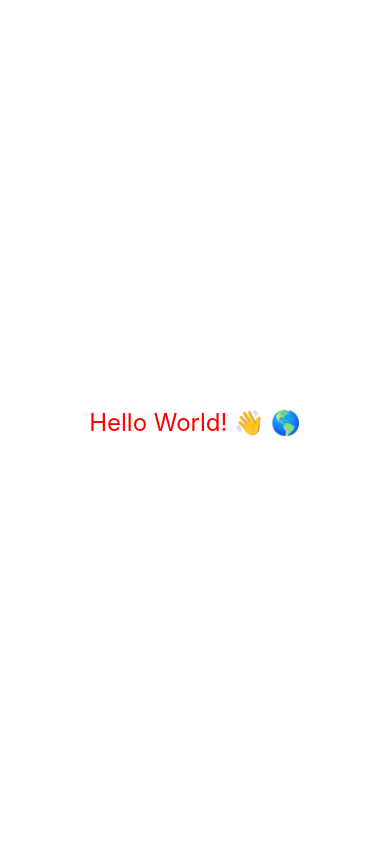
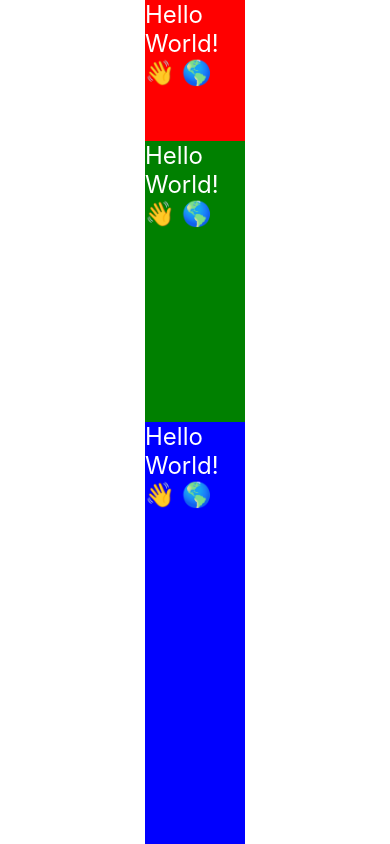
Before and after one commit to zearkiatos/hello-react-native-app, a React Native app: screen / in a window 390 px wide. Built offline with nearby package versions, Linux system fonts and the light colour scheme.

Commit message:
Dimentions with Flex

```diff
--- a/App.js
+++ b/App.js
@@ -6,13 +6,33 @@ import Greeting from './src/components/Greeting';
 export default function App() {
   return (
     <View style={styles.container}>
-      <Greeting text='Hello World! 👋 🌎' />
+      <Greeting text='Hello World! 👋 🌎' style={[styles.text, styles.red]} />
+      <Greeting text='Hello World! 👋 🌎' style={[styles.text, styles.green]}  />
+      <Greeting text='Hello World! 👋 🌎' style={[styles.text, styles.blue]}  />
       <StatusBar style="auto" />
     </View>
   );
 }
 
 const styles = StyleSheet.create({
+  text: {
+      fontSize: 24,
+      color: 'white',
+      height: 100,
+      width: 100
+  },
+  red: {
+    flex: 1,
+    backgroundColor: 'red'
+  },
+  green: {
+    flex: 2,
+    backgroundColor: 'green'
+  },
+  blue: {
+    flex: 3,
+    backgroundColor: 'blue'
+  },
   container: {
     flex: 1,
     backgroundColor: '#fff',
--- a/src/components/Greeting/index.js
+++ b/src/components/Greeting/index.js
@@ -1,20 +1,12 @@
 import React, { useState } from 'react';
-import { Text, StyleSheet } from 'react-native';
+import { Text, StyleSheet, View } from 'react-native';
 
-const styles = StyleSheet.create({
-    text: {
-        fontSize: 24,
-        color: 'red'
-    }
-})
 const Greeting = (props) => {
     const [text, setText] = useState(props.text);
     const updateText = () => {
         setText('Bye World! 👋 🌎')
     };
-    return (<div>
-        <Text style={styles.text} onPress={updateText}>{text}</Text>
-    </div>)
+    return <Text style={props.style} onPress={updateText}>{text}</Text>
 };
 
 export default Greeting;
```
